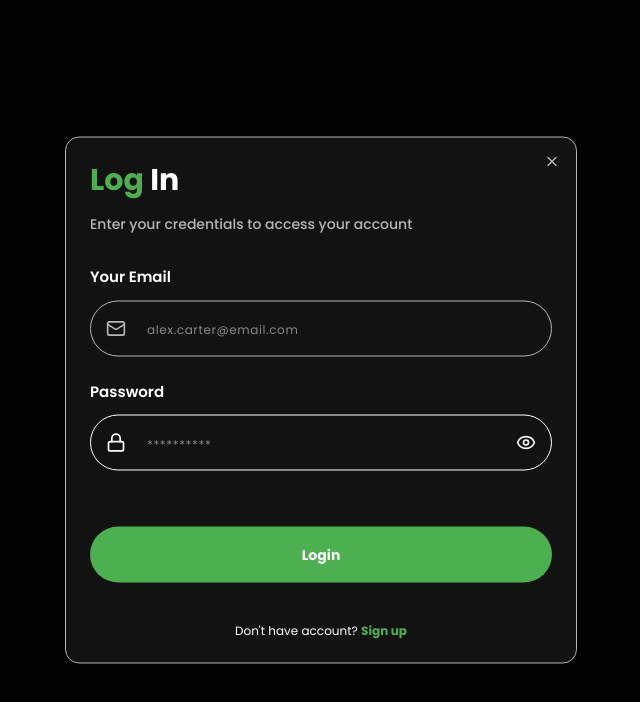
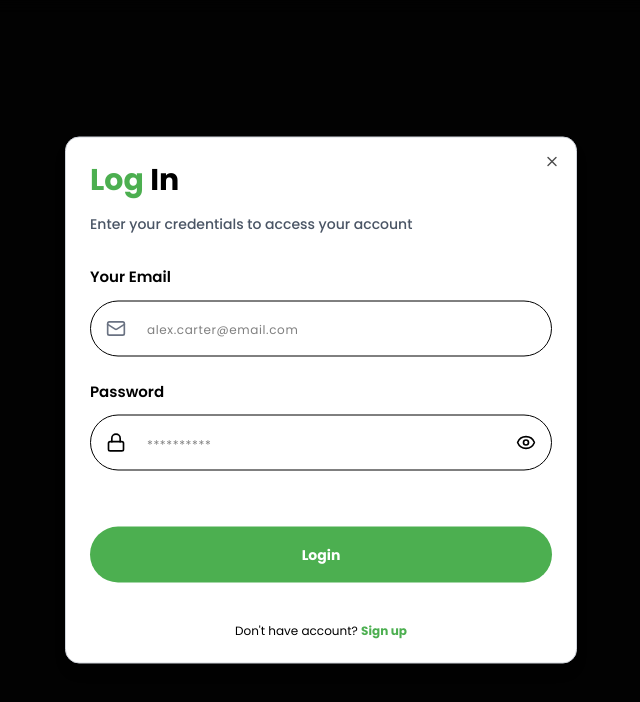
Before and after one commit to Njihia413/sonic_ai, a Next.js app in the folder frontend/: page / in a window 1280 px wide. Both pictures are taken after a click on the button "Get Started". Shown: the top 702 px of the page, without its empty margins (319-959 px from the left). Built offline with nearby package versions, Linux system fonts and the light colour scheme.

Commit message:
Refactor LoginForm styles for improved readability and consistency

```diff
--- a/frontend/components/auth/login-form.tsx
+++ b/frontend/components/auth/login-form.tsx
@@ -27,13 +27,13 @@ export function LoginForm({ open, onOpenChange, onSignUpClick }: LoginFormProps)
 
   return (
     <Dialog open={open} onOpenChange={onOpenChange}>
-      <DialogContent className="text-white max-w-md !w-[calc(100%-2rem)] sm:!w-full rounded-xl" style={{ backgroundColor: colors.darkBlack, borderColor: colors.grey }}>
+      <DialogContent className="max-w-md !w-[calc(100%-2rem)] sm:!w-full rounded-xl bg-white dark:bg-[#0A0A0A] text-black dark:text-white border-gray-300 dark:border-gray-700">
         <DialogHeader>
           <DialogTitle className="text-3xl font-bold text-left mb-2">
             <span style={{ color: colors.emeraldGreen }}>Log</span>{' '}
-            <span style={{ color: colors.white }}>In</span>
+            <span className="text-black dark:text-white">In</span>
           </DialogTitle>
-          <p className="text-sm font-medium text-left" style={{ color: colors.grey }}>
+          <p className="text-sm font-medium text-left text-gray-600 dark:text-gray-400">
             Enter your credentials to access your account
           </p>
         </DialogHeader>
@@ -42,21 +42,19 @@ export function LoginForm({ open, onOpenChange, onSignUpClick }: LoginFormProps)
           <div>
             <label
               htmlFor="email"
-              className="block text-[15px] font-semibold mb-3"
-              style={{ color: colors.white }}
+              className="block text-[15px] font-semibold mb-3 text-black dark:text-white"
             >
               Your Email
             </label>
             <div className="relative">
-              <Mail className="absolute left-4 top-1/2 -translate-y-1/2 w-5 h-5" style={{ color: colors.grey }} />
+              <Mail className="absolute left-4 top-1/2 -translate-y-1/2 w-5 h-5 text-gray-500 dark:text-gray-400" />
               <input
                 id="email"
                 type="email"
                 value={email}
                 onChange={(e) => setEmail(e.target.value)}
                 placeholder="alex.carter@email.com"
-                className="w-full h-14 bg-transparent border rounded-full pl-14 pr-4 placeholder:text-xs placeholder:tracking-wider focus:outline-none focus:border-white transition-colors"
-                style={{ borderColor: colors.grey, color: colors.white }}
+                className="w-full h-14 bg-transparent border border-gray-400 dark:border-gray-600 rounded-full pl-14 pr-4 placeholder:text-xs placeholder:tracking-wider focus:outline-none focus:border-black dark:focus:border-white transition-colors text-black dark:text-white"
               />
             </div>
           </div>
@@ -64,27 +62,24 @@ export function LoginForm({ open, onOpenChange, onSignUpClick }: LoginFormProps)
           <div>
             <label
               htmlFor="password"
-              className="block text-[15px] font-semibold mb-3"
-              style={{ color: colors.white }}
+              className="block text-[15px] font-semibold mb-3 text-black dark:text-white"
             >
               Password
             </label>
             <div className="relative">
-              <Lock className="absolute left-4 top-1/2 -translate-y-1/2 w-5 h-5" style={{ color: colors.white }} />
+              <Lock className="absolute left-4 top-1/2 -translate-y-1/2 w-5 h-5 text-black dark:text-white" />
               <input
                 id="password"
                 type={showPassword ? 'text' : 'password'}
                 value={password}
                 onChange={(e) => setPassword(e.target.value)}
                 placeholder="**********"
-                className="w-full h-14 bg-transparent border rounded-full pl-14 pr-14 placeholder:text-xs placeholder:tracking-wider focus:outline-none transition-colors"
-                style={{ borderColor: colors.white, color: colors.white }}
+                className="w-full h-14 bg-transparent border border-black dark:border-white rounded-full pl-14 pr-14 placeholder:text-xs placeholder:tracking-wider focus:outline-none transition-colors text-black dark:text-white"
               />
               <button
                 type="button"
                 onClick={() => setShowPassword(!showPassword)}
-                className="absolute right-4 top-1/2 -translate-y-1/2 transition-colors hover:opacity-80"
-                style={{ color: colors.white }}
+                className="absolute right-4 top-1/2 -translate-y-1/2 transition-colors hover:opacity-80 text-black dark:text-white"
               >
                 {showPassword ? (
                   <EyeOff className="w-5 h-5" />
@@ -97,15 +92,15 @@ export function LoginForm({ open, onOpenChange, onSignUpClick }: LoginFormProps)
 
           <button
             type="submit"
-            className="w-full h-14 font-bold text-sm rounded-full hover:opacity-90 transition-all mt-8"
-            style={{ backgroundColor: colors.emeraldGreen, color: colors.white }}
+            className="w-full h-14 font-bold text-sm rounded-full hover:opacity-90 transition-all mt-8 text-white"
+            style={{ backgroundColor: colors.emeraldGreen }}
           >
             Login
           </button>
         </form>
 
         <p className="text-center text-xs mt-6">
-          <span style={{ color: colors.white }}>Don't have account? </span>
+          <span className="text-black dark:text-white">Don't have account? </span>
           <button
             type="button"
             className="font-bold hover:underline"
```
